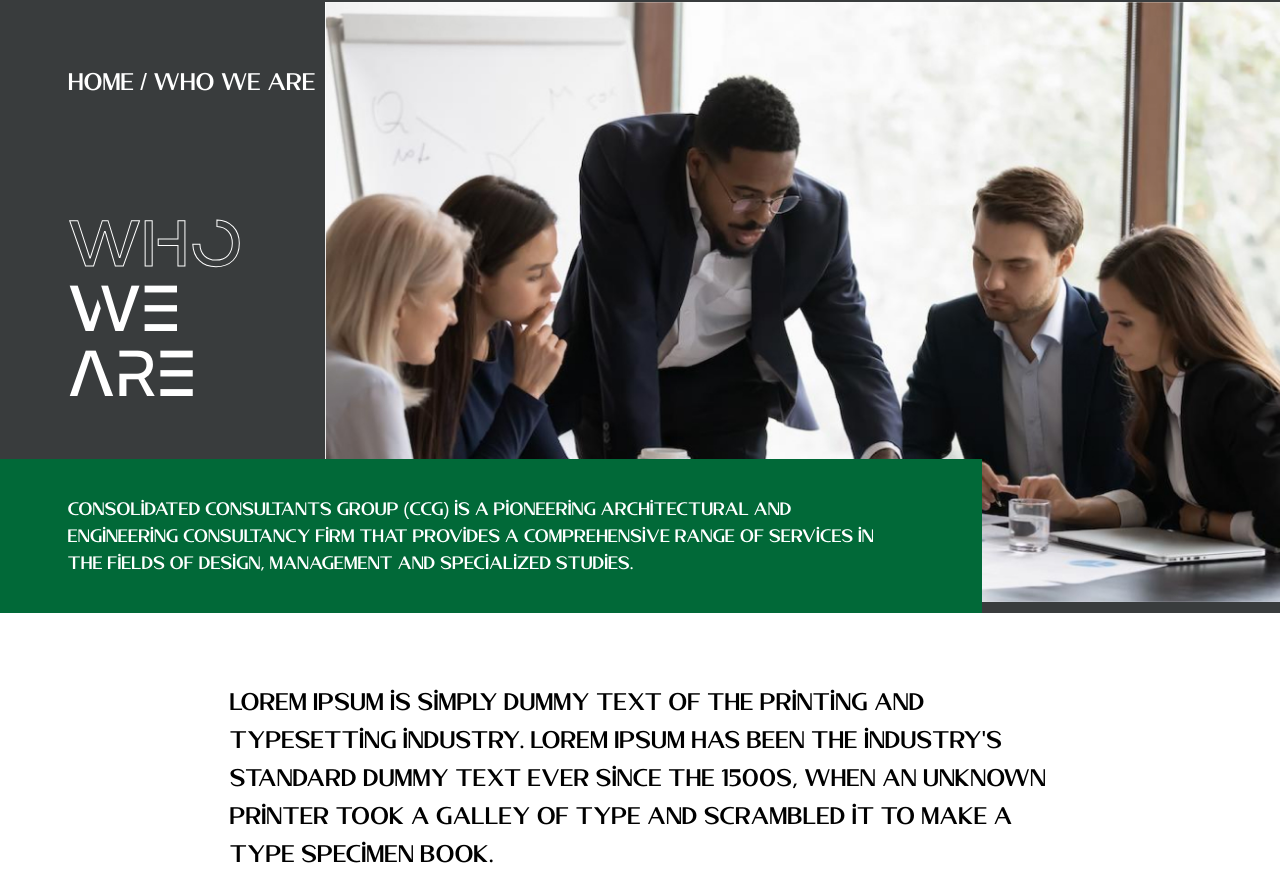
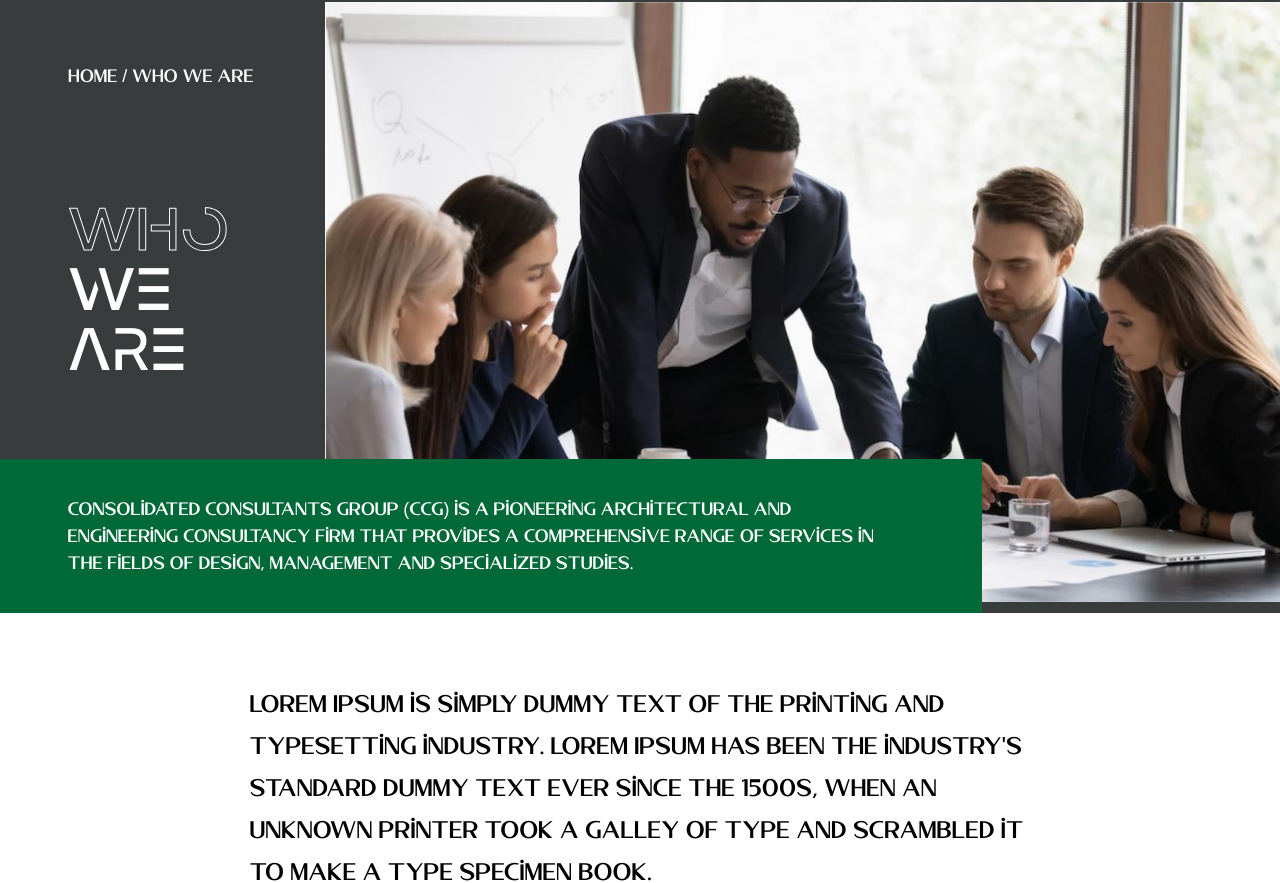
Before and after one commit to faheem-ul/Nebras, a React (Vite) app: page /about-us in a window 1280 px wide. Shown: the part 214-1097 px from the top of the page. Built offline with nearby package versions, Linux system fonts and the light colour scheme.

Commit message:
feat: About Us Page Mobile Responsive

```diff
--- a/src/pages/AboutUs/sections/HeroSection.jsx
+++ b/src/pages/AboutUs/sections/HeroSection.jsx
@@ -1,38 +1,46 @@
 import React from "react";
 
-import heroBg from '../../../assets/about/hero-bg.jpg'
+import heroBg from "../../../assets/about/hero-bg.jpg";
 import Text from "../../../components/ui/Text";
+
 const HeroSection = () => {
     return (
-        <div className="relative w-full pt-[216px] bg-[#393C3D] ">
+        <div className="relative w-full pt-[216px] md:pt-[216px] bg-[#393C3D]">
+            {/* Main Content */}
+            <div className="relative flex flex-col md:flex-row items-start justify-between max-w-[1440px] mx-auto min-h-[400px] md:min-h-[611px]">
 
-            {/* Main Content */}
-            <div className="relative flex items-start  justify-between max-w-[1440px] mx-auto min-h-[611px]">
                 {/* Left Section (Text) */}
-                <div className="pl-[68px]">
-                    <Text className="text-[18px] text-white mt-[61px]">HOME / WHO WE ARE</Text>
-                    <Text as="h1" className="text-white   mt-[116px]"><span className="text-outline-white">Who</span><br />  we are</Text>
+                <div className="px-5 md:pl-[68px]">
+                    <Text className="text-sm md:text-[18px] text-white mt-6 md:mt-[61px]">
+                        HOME / WHO WE ARE
+                    </Text>
+                    <Text
+                        as="h1"
+                        className="text-white text-3xl md:text-6xl mt-10 md:mt-[116px]"
+                    >
+                        <span className="text-outline-white">Who</span>
+                        <br /> we are
+                    </Text>
                 </div>
 
                 {/* Right Section (Image) */}
-                <div>
+                <div className="w-full md:w-auto mt-8 md:mt-0">
                     <img
                         src={heroBg}
                         alt="Team Collaboration"
-                        className="w-full h-full object-cover"
+                        className="w-full h-auto md:h-full object-cover"
                     />
                 </div>
-                {/* Bottom Description 1312 */}
-                <div className="bg-[#016938] text-white py-[36.75px] pl-[67.6px] pr-[102px]  max-w-[982px] absolute bottom-0 left-0">
-                    <Text className="md:text-[18px] md:leading-[27px]">
+
+                {/* Bottom Description */}
+                <div className="bg-[#016938] text-white py-6 md:py-[36.75px] px-5 md:pl-[67.6px] md:pr-[102px] max-w-full md:max-w-[982px] relative md:absolute md:bottom-0 left-0">
+                    <Text className="text-sm leading-6 md:text-[18px] md:leading-[27px]">
                         Consolidated Consultants Group (CCG) is a pioneering architectural and
-                        engineering consultancy firm that provides a comprehensive range of services in
-                        the fields of design, management and specialized studies.
+                        engineering consultancy firm that provides a comprehensive range of
+                        services in the fields of design, management and specialized studies.
                     </Text>
                 </div>
             </div>
-
-
         </div>
     );
 };
--- a/src/pages/AboutUs/sections/MissionVission.jsx
+++ b/src/pages/AboutUs/sections/MissionVission.jsx
@@ -7,59 +7,63 @@ import vission from '@/assets/about/vission.jpg'
 
 const MissionVission = () => {
     return (
-        <section className="w-full bg-white py-[70px]">
+        <section className="w-full bg-white py-10 md:py-[70px]">
 
             {/* Info */}
-            <div className='max-w-[821px] mx-auto'>
-                <Text className="text-[24px] leading-[42px]">Lorem Ipsum is simply dummy text of the printing and
-                    typesetting industry. Lorem Ipsum has been the industry's standard dummy text ever since the 1500s, when an unknown printer took a galley of type and scrambled it to make a type specimen book. </Text>
+            <div className="max-w-[821px] mx-auto px-5">
+                <Text className="text-base leading-6 md:text-[24px] md:leading-[42px] text-center md:text-left">
+                    Lorem Ipsum is simply dummy text of the printing and
+                    typesetting industry. Lorem Ipsum has been the industry's standard dummy
+                    text ever since the 1500s, when an unknown printer took a galley of type
+                    and scrambled it to make a type specimen book.
+                </Text>
             </div>
 
             {/* Our Mission */}
-            <div className="flex flex-col md:flex-row items-center justify-between max-w-[1312px] w-full mx-auto mt-[107px] gap-8 px-5">
+            <div className="flex flex-col md:flex-row items-center justify-between max-w-[1312px] w-full mx-auto mt-10 md:mt-[107px] gap-8 px-5">
                 {/* Image Column */}
                 <div className="w-full md:max-w-[600px] flex-shrink-0">
                     <img
                         src={mission}
-                        alt="mission.jpg"
-                        className="w-full h-auto object-cover "
+                        alt="Mission"
+                        className="w-full h-auto object-cover"
                     />
                 </div>
 
                 {/* Text Column */}
                 <div className="flex-1">
-                    <Text className="md:leading-[42px]">
-                        Lorem Ipsum is simply dummy text of the printing and typesetting industry. Lorem Ipsum has been
-                        the industry's standard dummy text ever since
-                        the 1500s, when an unknown printer took a
-                        galley of type and scrambled it to make a type specimen book.
+                    <Text className="text-base leading-6 md:text-[24px] md:leading-[42px]">
+                        Lorem Ipsum is simply dummy text of the printing and typesetting
+                        industry. Lorem Ipsum has been the industry's standard dummy text
+                        ever since the 1500s, when an unknown printer took a galley of type
+                        and scrambled it to make a type specimen book.
                     </Text>
                 </div>
             </div>
 
-            {/* Our Vission */}
-            <div className="flex flex-col md:flex-row-reverse items-center justify-between max-w-[1312px] w-full mx-auto mt-[70px] gap-8 px-5">
+            {/* Our Vision */}
+            <div className="flex flex-col md:flex-row-reverse items-center justify-between max-w-[1312px] w-full mx-auto mt-10 md:mt-[70px] gap-8 px-5">
                 {/* Image Column */}
                 <div className="w-full md:max-w-[600px] flex-shrink-0">
                     <img
                         src={vission}
-                        alt="mission.jpg"
-                        className="w-full h-auto object-cover "
+                        alt="Vision"
+                        className="w-full h-auto object-cover"
                     />
                 </div>
 
                 {/* Text Column */}
                 <div className="flex-1">
-                    <Text className="md:leading-[42px]">
-                        Lorem Ipsum is simply dummy text of the printing and typesetting industry. Lorem Ipsum has been
-                        the industry's standard dummy text ever since
-                        the 1500s, when an unknown printer took a
-                        galley of type and scrambled it to make a type specimen book.
+                    <Text className="text-base leading-6 md:text-[24px] md:leading-[42px]">
+                        Lorem Ipsum is simply dummy text of the printing and typesetting
+                        industry. Lorem Ipsum has been the industry's standard dummy text
+                        ever since the 1500s, when an unknown printer took a galley of type
+                        and scrambled it to make a type specimen book.
                     </Text>
                 </div>
             </div>
 
-        </section >
+        </section>
     )
 }
 
```
